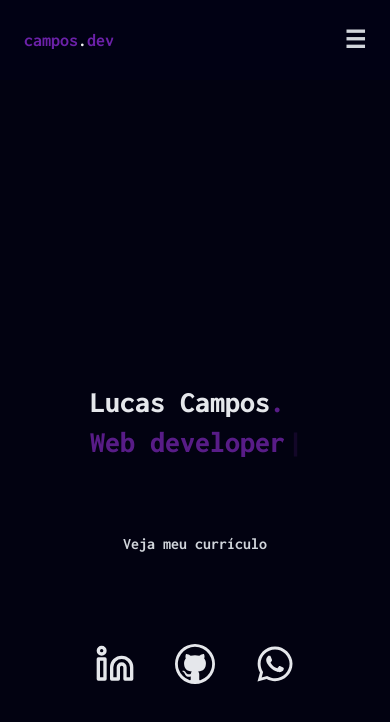
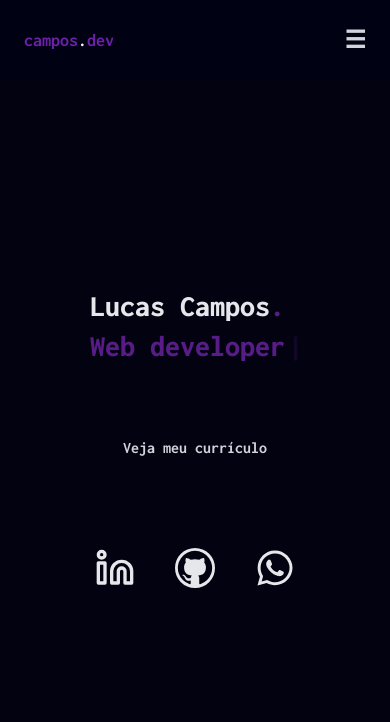
Before and after one commit to lucascmpos/lucascmpos-portfolio, a React (Vite) app: page / in a window 390 px wide. Shown: the top 722 px of the page. Built offline with nearby package versions, Linux system fonts and the light colour scheme.

Commit message:
fix: fixing home padding

```diff
--- a/src/components/home.jsx
+++ b/src/components/home.jsx
@@ -52,7 +52,7 @@ const Home = () => {
       id="home"
       className="flex flex-col justify-center items-center gap-20 bg-[#020211]"
     >
-      <div className="flex flex-col justify-center items-center gap-16 pt-96">
+      <div className="flex flex-col justify-center items-center gap-16 md:pt-96 pt-72">
         <div className="flex md:flex-row lg:w-auto flex-col gap-1">
           <h1 className="font-extrabold lg:text-6xl text-3xl   text-gray-200">
             Lucas Campos
```
